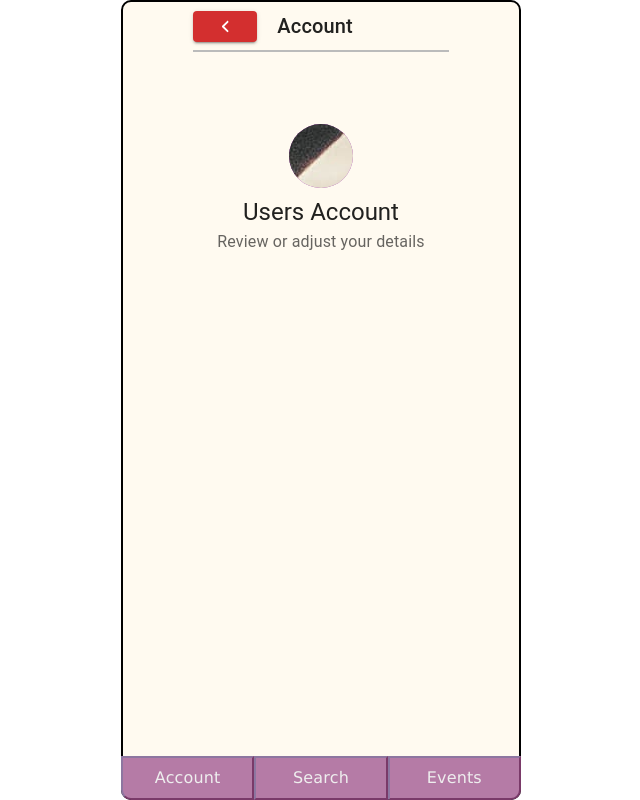
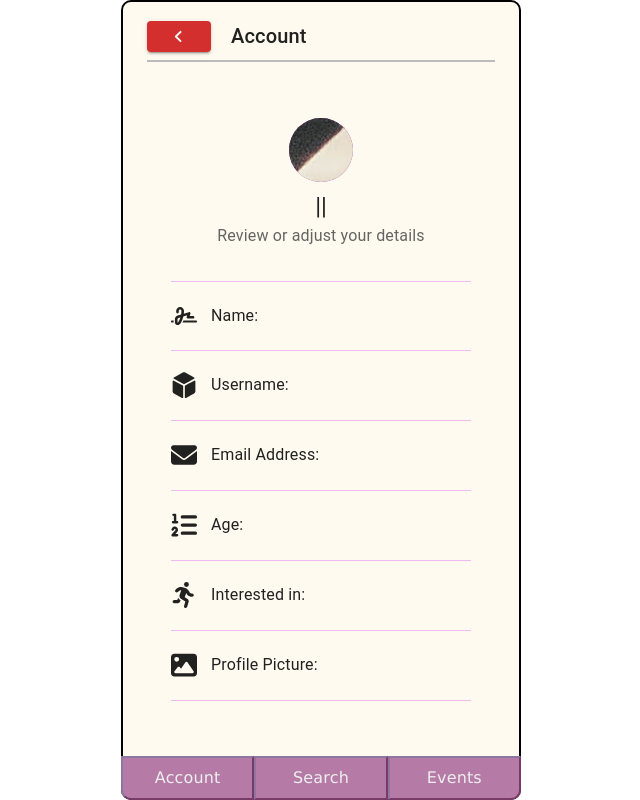
Before and after one commit to SamHardiment/budFit----Client, a React app: page /Account in a window 1280 px wide. Shown: the whole page, without its empty margins (319-959 px from the left). Built offline with nearby package versions, Linux system fonts and the light colour scheme; no server answers.

Commit message:
pull data through for user accounts, and display styled

```diff
--- a/src/index.js
+++ b/src/index.js
@@ -17,8 +17,13 @@ import {
   faFutbolBall,
   faGolfBallTee,
   faPersonHiking,
-  faPersonRunning
-
+  faPersonRunning,
+  faSignature,
+  faDiceD6,
+  faEnvelope,
+  faListNumeric,
+  faRunning,
+  faImage,
 } from "@fortawesome/free-solid-svg-icons";
 
 // Put the names of icons you want to import in this last import bracket
@@ -28,15 +33,35 @@ import { App } from "./App";
 
 import { default as store } from "./store.js";
 
-library.add(fab, faCheck, faPlus, faXmark, faRotateLeft, faAngleLeft,faBasketball, faBicycle, faDumbbell, faFutbolBall, faGolfBallTee, faPersonHiking, faPersonRunning );
+library.add(
+  fab,
+  faCheck,
+  faPlus,
+  faXmark,
+  faRotateLeft,
+  faAngleLeft,
+  faBasketball,
+  faBicycle,
+  faDumbbell,
+  faFutbolBall,
+  faGolfBallTee,
+  faPersonHiking,
+  faPersonRunning,
+  faSignature,
+  faDiceD6,
+  faEnvelope,
+  faListNumeric,
+  faRunning,
+  faImage
+);
 
 const root = ReactDOM.createRoot(document.getElementById("root"));
 root.render(
   <BrowserRouter>
-      <AuthProvider>
-    <Provider store={store}>
-      <App />
-    </Provider>
+    <AuthProvider>
+      <Provider store={store}>
+        <App />
+      </Provider>
     </AuthProvider>
   </BrowserRouter>
 );
--- a/src/pages/Account/index.js
+++ b/src/pages/Account/index.js
@@ -18,6 +18,7 @@ import { createTheme, ThemeProvider } from "@mui/material/styles";
 import { BackButton } from "../../components";
 import testimage from "../../assets/images/bgbball.jpg";
 import "./style.css";
+import { FontAwesomeIcon } from "@fortawesome/react-fontawesome";
 const theme = createTheme({
   components: {
     MuiButton: {
@@ -40,7 +41,7 @@ const theme = createTheme({
   },
 });
 export const Account = () => {
-  const [user, setUser] = useState([]);
+  const [user, setUser] = useState("");
   const [loading, setLoading] = useState(true);
   const [error, setError] = useState("");
 
@@ -49,9 +50,9 @@ export const Account = () => {
       user_id ||= "1";
       try {
         setError("");
-        const URL = `https://budfit.herokuapp.com/users`;
+        const URL = `https://budfit.herokuapp.com/users/${user_id}/`;
         const { data } = await axios.get(URL);
-        setUser(data);
+        setUser(data[0]);
         setLoading(false);
       } catch (err) {
         setError(err);
@@ -75,13 +76,14 @@ export const Account = () => {
           <div className="account-container">
             <div className="account-top">
               <BackButton />
+
               <Typography variant="h6">Account</Typography>
             </div>
             <Container component="main" maxWidth="xs">
               <CssBaseline />
               <Box
                 sx={{
-                  marginTop: 8,
+                  marginTop: 6,
                   display: "flex",
                   flexDirection: "column",
                   alignItems: "center",
@@ -99,7 +101,9 @@ export const Account = () => {
                 >
                   <img className="avatar" src={testimage} alt="logo" />
                 </Avatar>
-                <Typography variant="h5">Users Account</Typography>
+                <Typography variant="h5">
+                  {user.name} || {user.username}
+                </Typography>
                 <Typography
                   variant="subtitle1"
                   color="textSecondary"
@@ -108,18 +112,71 @@ export const Account = () => {
                   Review or adjust your details
                 </Typography>
               </Box>
-              <div className="account-details"></div>
+              <div className="account-details">
+                <div className="detail-container">
+                  <div className="detail-box">
+                    <FontAwesomeIcon icon="fa-solid fa-signature" />
+                    <Typography variant="subTitle2">Name:</Typography>
+                    <Typography variant="subTitle2">{user.name}</Typography>
+                  </div>
+                  <div className="detail-box">
+                    <FontAwesomeIcon icon="fa-solid fa-dice-d6" />
+                    <Typography variant="subTitle2">Username:</Typography>
+                    <Typography variant="subTitle2">{user.username}</Typography>
+                  </div>
+                  <div className="detail-box">
+                    <FontAwesomeIcon icon="fa-solid fa-envelope" />
+                    <Typography variant="subTitle2">Email Address:</Typography>
+                    <Typography variant="subTitle2">{user.email}</Typography>
+                  </div>
+                  <div className="detail-box">
+                    <FontAwesomeIcon icon="fa-solid fa-list-ol" />
+                    <Typography variant="subTitle2">Age:</Typography>
+                    <Typography variant="subTitle2">{user.dob}</Typography>
+                  </div>
+                  <div className="detail-box">
+                    <FontAwesomeIcon icon="fa-solid fa-person-running" />
+                    <Typography variant="subTitle2">Interested in:</Typography>
+                    <Typography variant="subTitle2">
+                      {user.preferences}
+                    </Typography>
+                  </div>
+                  <div className="detail-box">
+                    <FontAwesomeIcon icon="fa-solid fa-image" />
+
+                    <Typography variant="subTitle2">
+                      Profile Picture:
+                    </Typography>
+                    <Typography variant="subTitle2">{user.picture}</Typography>
+                  </div>
+                </div>
+              </div>
             </Container>
           </div>
         </ThemeProvider>
       ) : (
         <div>
           {error ? (
-            <h1>error</h1>
+            ""
           ) : (
             <div>
-              <BackButton />
-              <div className="rays" />
+              <div className="account-top">
+                <BackButton />
+                <Typography variant="h6">Account</Typography>
+              </div>
+              <Container component="main" maxWidth="xs">
+                <CssBaseline />
+                <Box
+                  sx={{
+                    marginTop: 2,
+                    display: "flex",
+                    flexDirection: "column",
+                    alignItems: "center",
+                  }}
+                >
+                  <div className="rays" />
+                </Box>
+              </Container>
             </div>
           )}
         </div>
--- a/src/pages/Account/style.css
+++ b/src/pages/Account/style.css
@@ -10,8 +10,33 @@
 
 .account-container {
   width: 100%;
+  margin-top: 10px;
 }
 
 .avatar {
   object-fit: contain;
 }
+
+.detail-box {
+  width: 300px;
+  display: flex;
+  justify-content: flex-start;
+  align-items: center;
+  height: 70px;
+  border-radius: "5px";
+  border-bottom: solid 1px rgb(239, 186, 239);
+}
+
+.detail-box:nth-child(1) {
+  border-top: solid 1px rgb(239, 186, 239);
+}
+
+.account-details {
+  margin-top: 25px;
+}
+
+.detail-box > svg {
+  margin-right: 14px;
+  width: 26px;
+  height: 26px;
+}
```
